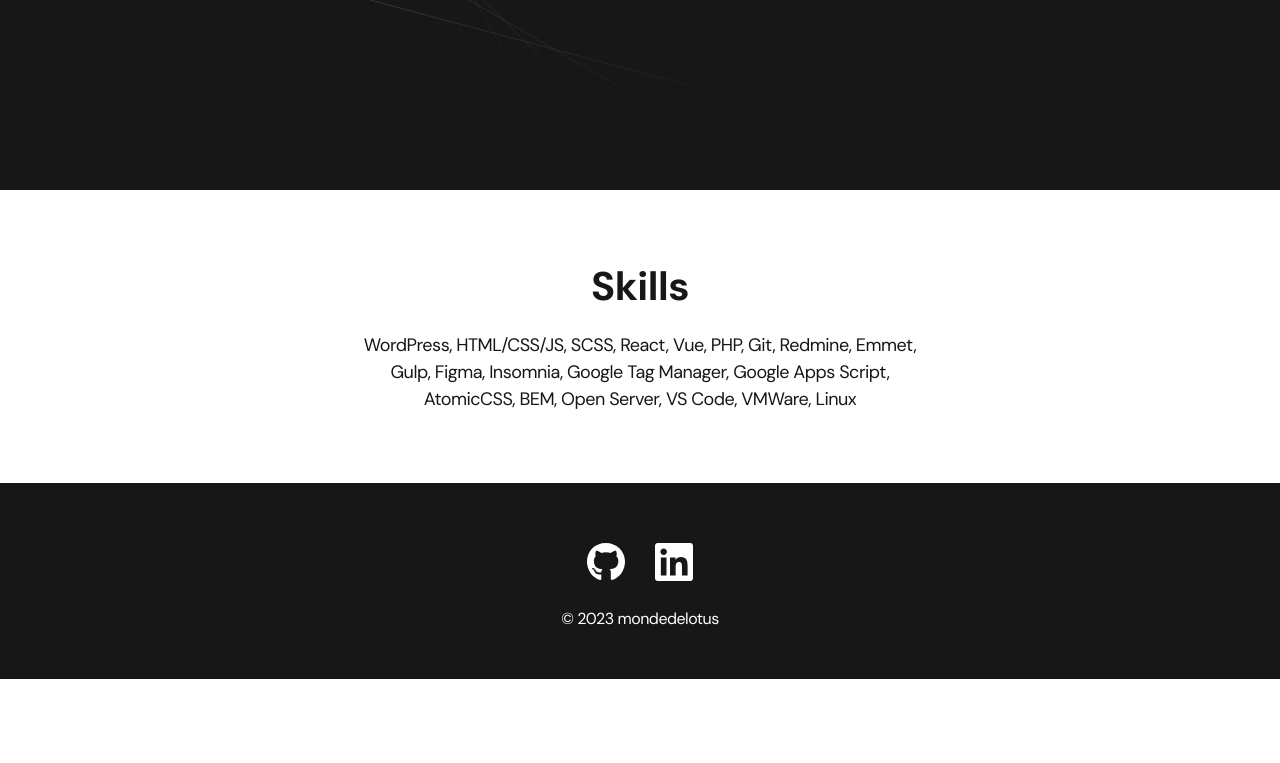
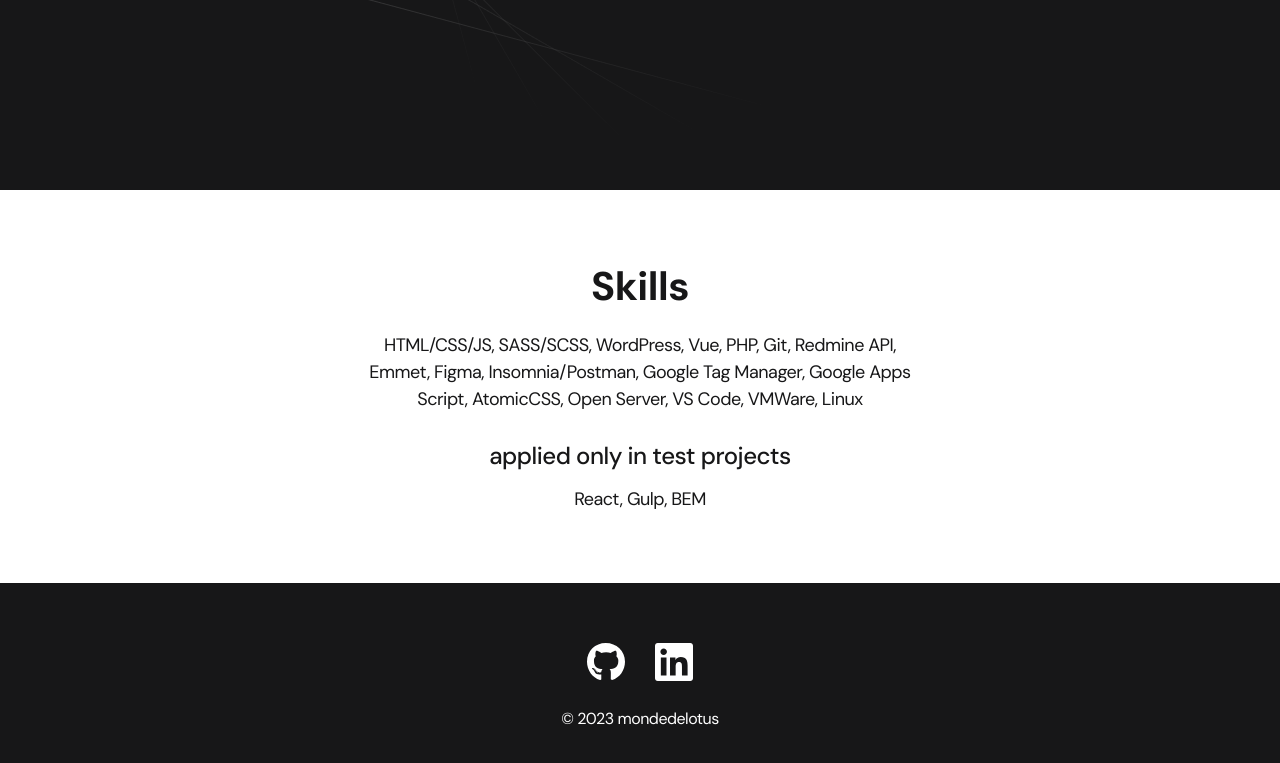
Before and after one commit to mondedelotus/react-portfolio, a React (Create React App) app: page /#/ in a window 1280 px wide. Shown: the part 581-1344 px from the top of the page. Before the commit the page ends 1260 px from the top, so only its background shows below. Built offline with nearby package versions, Linux system fonts and the light colour scheme; the HTML template or start-up script is replaced by a standard one.

Commit message:
Improved skills section

```diff
--- a/src/pages/Home.js
+++ b/src/pages/Home.js
@@ -11,7 +11,11 @@
                     <ul className="content-list">
                         <li className="content-list__item">
                             <h2 className="title-2">Skills</h2>
-                            <p>WordPress, HTML/CSS/JS, SCSS, React, Vue, PHP, Git, Redmine, Emmet, Gulp, Figma, Insomnia, Google Tag Manager, Google Apps Script, AtomicCSS, BEM, Open Server, VS Code, VMWare, Linux
+                            <p>HTML/CSS/JS, SASS/SCSS, WordPress, Vue, PHP, Git, Redmine API, Emmet, Figma, Insomnia/Postman, Google Tag Manager, Google Apps Script, AtomicCSS, Open Server, VS Code, VMWare, Linux
+                            </p>
+                            <br></br>
+                            <h3 className="title-3">applied only in test projects</h3>
+                            <p>React, Gulp, BEM
                             </p>
                         </li>
                         {/* <li className="content-list__item">
--- a/src/styles/main.css
+++ b/src/styles/main.css
@@ -98,6 +98,13 @@
 
 	font-size: 40px;
 	font-weight: 700;
+	line-height: 1.3;
+}
+
+.title-3 {
+	margin-bottom: 15px;
+	font-size: 24px;
+	font-weight: 500;
 	line-height: 1.3;
 }
 
```
